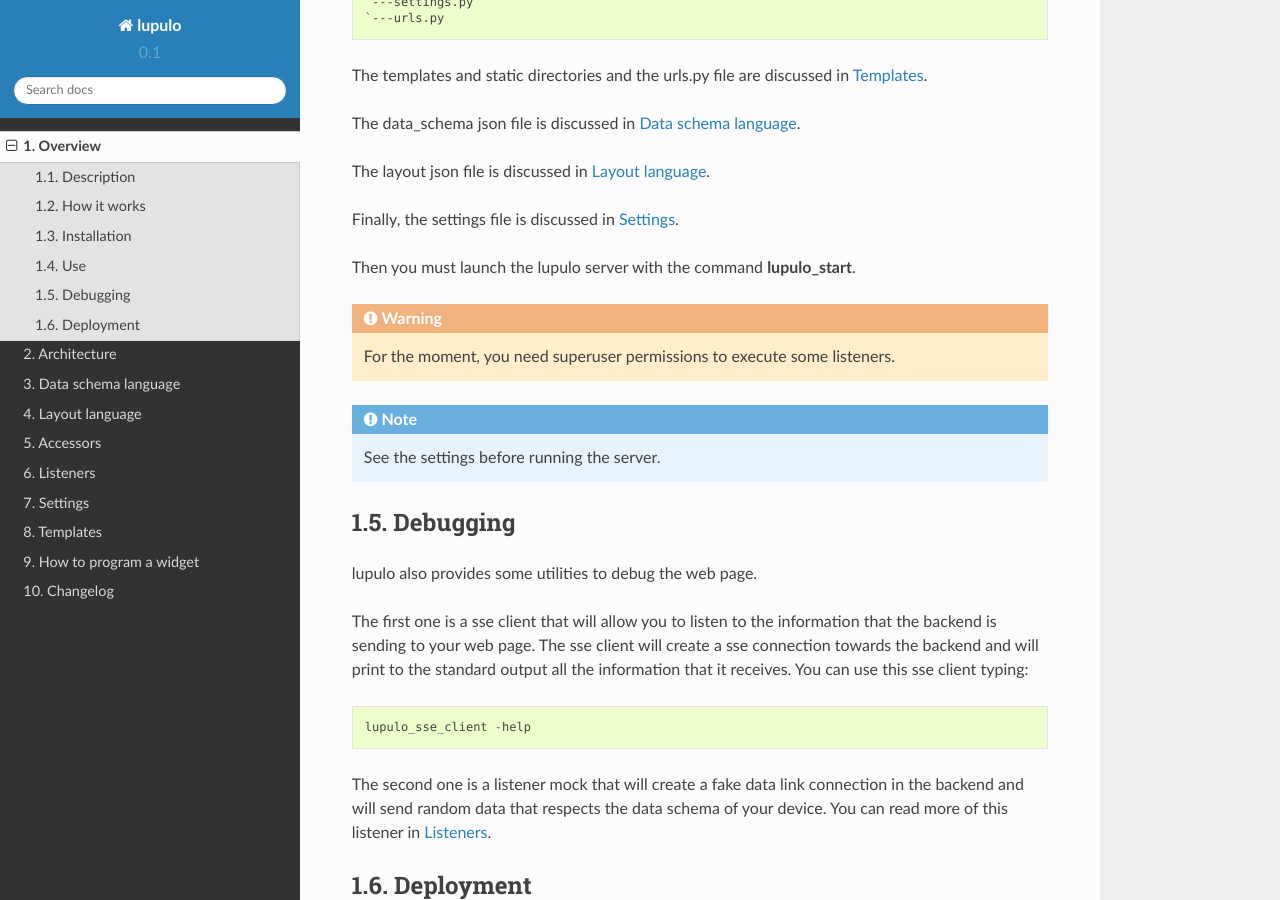
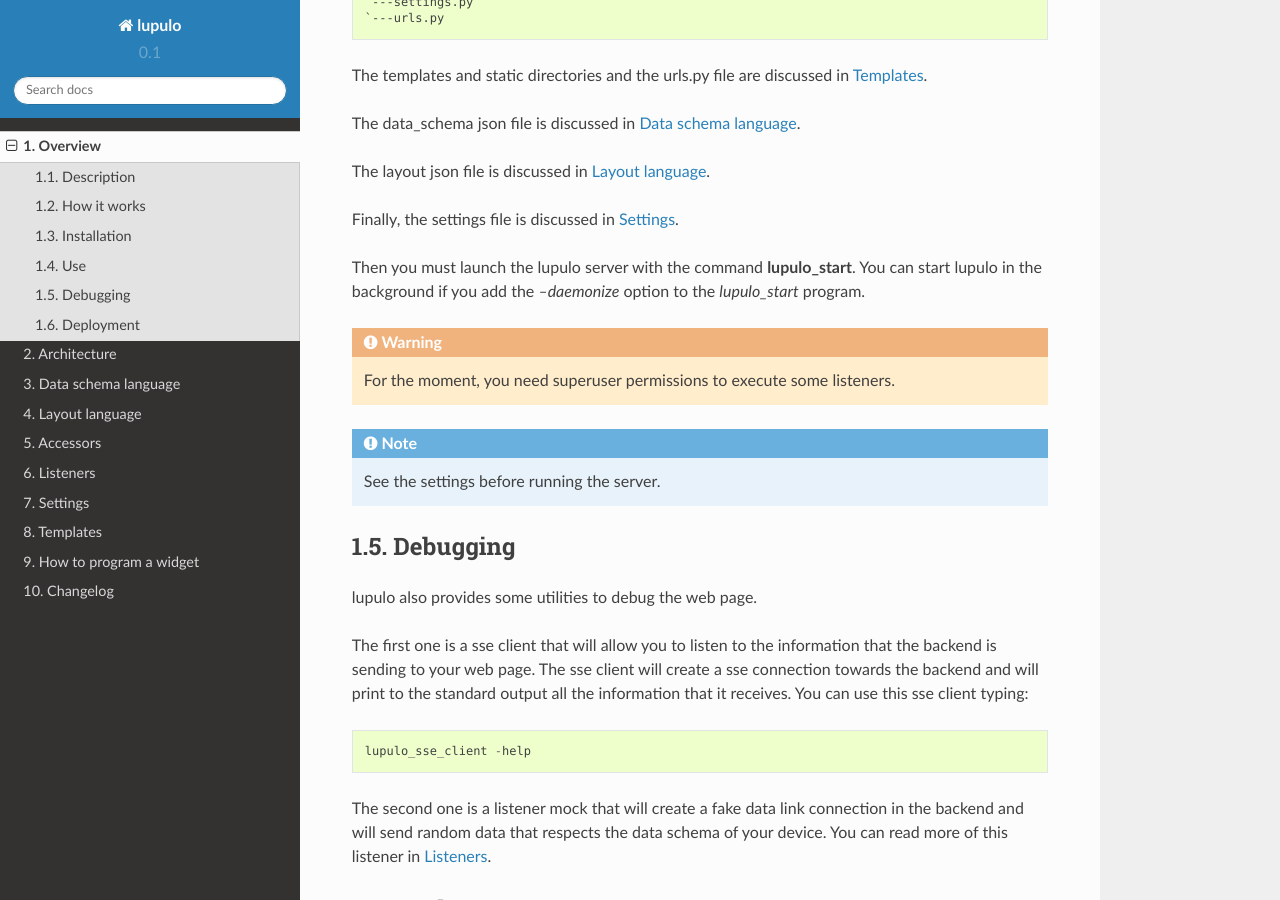
Before and after one commit to kudrom/lupulo, a Sphinx documentation site: the page built from docs/overview.rst, in a window 1280 px wide and 900 px high, scrolled down 2618 px. Built offline with Sphinx 7.4.7 and the Read the Docs theme 2.0.0, drawn with Linux system fonts in a browser that asks for light colours.

Commit message:
Added daemonize flag to lupulo_start and the create_log to lupulo_create

```diff
--- a/docs/overview.rst
+++ b/docs/overview.rst
@@ -134,7 +134,9 @@ The layout json file is discussed in :ref:`layout`.
 
 Finally, the settings file is discussed in :ref:`settings`.
 
-Then you must launch the lupulo server with the command **lupulo_start**.
+Then you must launch the lupulo server with the command **lupulo_start**. You
+can start lupulo in the background if you add the *--daemonize* option to the
+*lupulo_start* program.
 
 .. warning::
 
```
Also changed, not shown: 2 other files.
